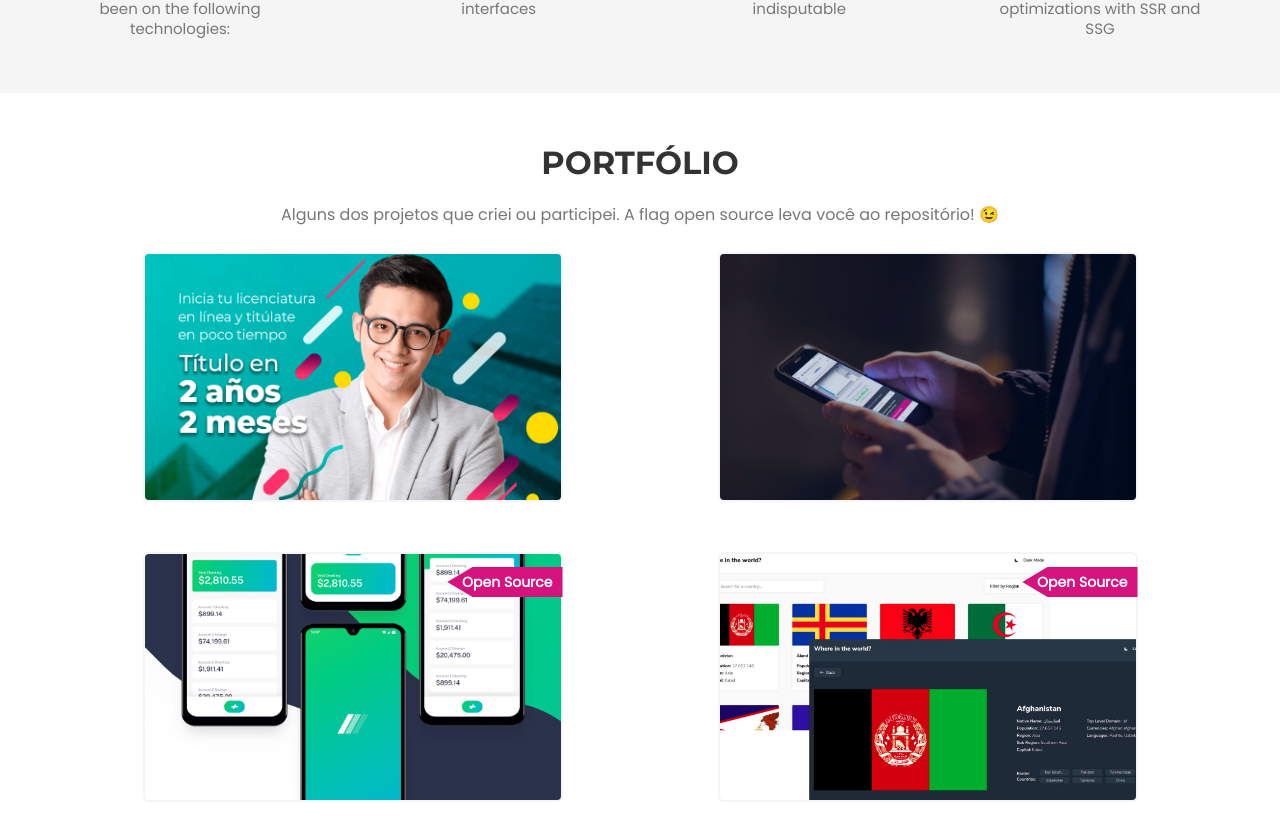
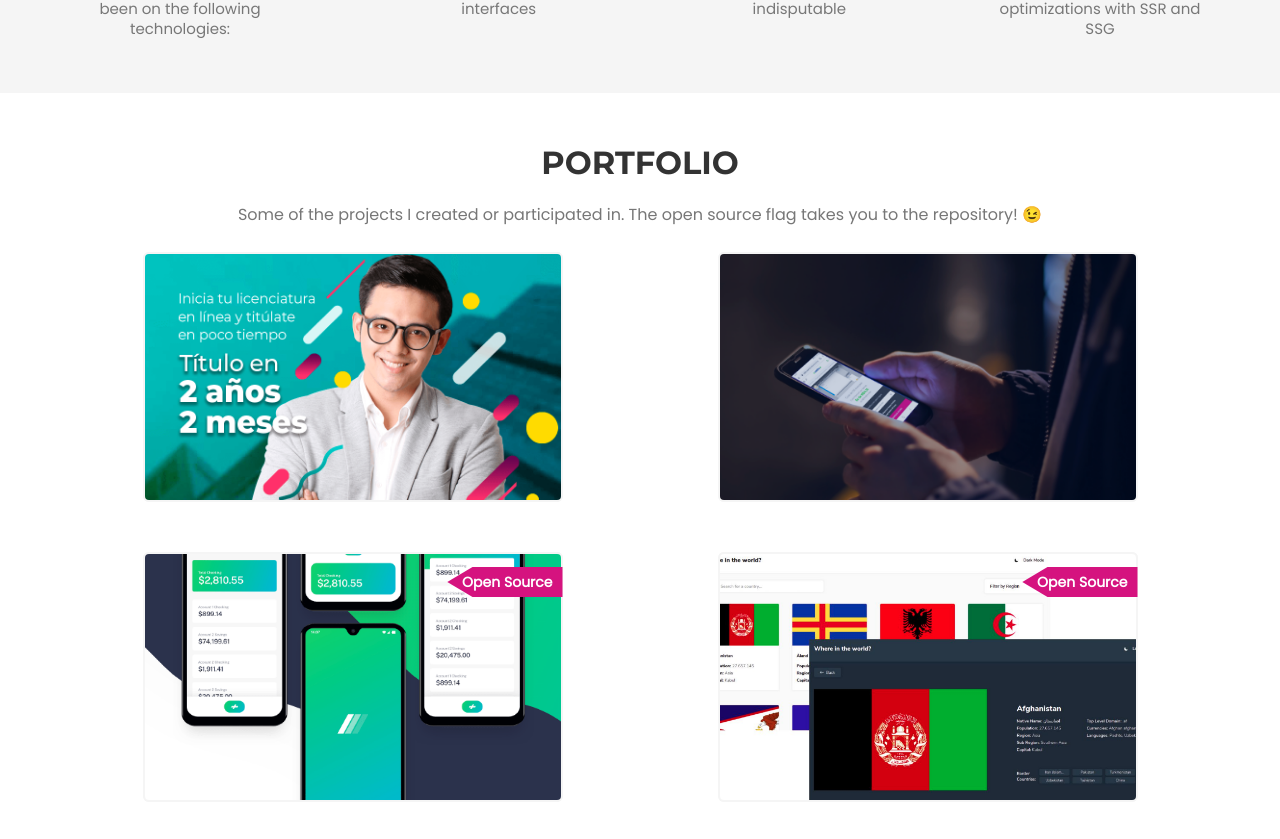
Before and after one commit to profdangarcia/my-portfolio, a Next.js app: page / in a window 1280 px wide. Shown: the part 1652-2491 px from the top of the page. Built offline with nearby package versions, Linux system fonts and the light colour scheme; a web font is replaced by a local one.

Commit message:
refactor(portfolio): applying multi language

```diff
--- a/src/components/PortfolioCard/index.tsx
+++ b/src/components/PortfolioCard/index.tsx
@@ -21,9 +21,10 @@ interface CardProps {
     repoUrl?: string
     websiteUrl: string
   }
+  buttonText: string
 }
 
-const PortfolioCard: React.FC<CardProps> = ({ cardData }) => {
+const PortfolioCard: React.FC<CardProps> = ({ cardData, buttonText }) => {
   return (
     <Container>
       <ImgBox data-text="OCC">
@@ -42,7 +43,7 @@ const PortfolioCard: React.FC<CardProps> = ({ cardData }) => {
           <Title>{cardData.title}</Title>
           <Description>{cardData.description}</Description>
           <SeeMoreBtn href={cardData.websiteUrl} target="_blank">
-            Veja Mais
+            {buttonText}
           </SeeMoreBtn>
         </Content>
       </ContentContainer>
--- a/src/components/PortfolioSection/data.ts
+++ /dev/null
@@ -1,45 +0,0 @@
-const portfolioData = {
-  title: 'PORTFÓLIO',
-  description:
-    'Alguns dos projetos que criei ou participei. A flag open source leva você ao repositório! 😉',
-  projects: [
-    {
-      title: 'OCC Educación',
-      description:
-        'Um projeto incrível de renovação de um site completo. Trabalhei nesse projeto durante minha atuação pela Catho Educação.',
-      picture: '/projects/occ.png',
-      openSource: false,
-      repoUrl: '',
-      websiteUrl: 'https://www.occ.com.mx/educacion'
-    },
-    {
-      title: 'Cursos Rápidos',
-      description:
-        'Ainda pela Catho Educação conseguimos lançar uma nova página para a venda de cursos online. Outro projeto que me orgulho de ter participado.',
-      picture: '/projects/catho-edu.png',
-      openSource: false,
-      repoUrl: '',
-      websiteUrl: 'https://www.catho.com.br/educacao/cursos-online'
-    },
-    {
-      title: 'EasyBank',
-      description:
-        'Uma landing page para um banco digital fictício. Criado em um desafio proposto pelo Frontend Menthor.',
-      picture: '/projects/challenge02.png',
-      openSource: true,
-      repoUrl: 'https://github.com/profdangarcia/front-challenge-02',
-      websiteUrl: 'https://front-challenge-02.now.sh/'
-    },
-    {
-      title: 'Places in the World',
-      description:
-        'Uma aplicação com Theme Switcher que consome uma API gratuita, a REST Countries. Primeiro projeto que utilizei Typescript por conta própria. ',
-      picture: '/projects/challenge03.png',
-      openSource: true,
-      repoUrl: 'https://github.com/profdangarcia/front-challenge-03',
-      websiteUrl: 'https://front-challenge-03.vercel.app/'
-    }
-  ]
-}
-
-export default portfolioData
--- a/src/components/PortfolioSection/index.tsx
+++ b/src/components/PortfolioSection/index.tsx
@@ -3,16 +3,38 @@ import PortfolioCard from '../PortfolioCard'
 import SectionTitle from '../utils/SectionTitle'
 import Wrapper from '../utils/Wrapper'
 
-import sectionData from './data'
 import { Container, Content } from './styles'
 
-const PortfolioSection: React.FC = () => {
-  const { projects } = sectionData
+interface Projects {
+  title: string
+  description: string
+  picture: string
+  openSource: boolean
+  repoUrl?: string
+  websiteUrl: string
+}
+interface ComponentData {
+  title: string
+  description: string
+  buttonText: string
+  projects: Array<Projects>
+}
+
+type Props = {
+  data: ComponentData
+}
+
+const PortfolioSection: React.FC<Props> = ({ data }) => {
+  const { projects } = data
 
   const cards = useMemo(
     () =>
       projects.map(project => (
-        <PortfolioCard cardData={project} key={project.title} />
+        <PortfolioCard
+          cardData={project}
+          key={project.title}
+          buttonText={data.buttonText}
+        />
       )),
     [projects]
   )
@@ -20,10 +42,7 @@ const PortfolioSection: React.FC = () => {
   return (
     <Container id="portfolio">
       <Wrapper>
-        <SectionTitle
-          title={sectionData.title}
-          description={sectionData.description}
-        />
+        <SectionTitle title={data.title} description={data.description} />
         <Content>{cards}</Content>
       </Wrapper>
     </Container>
--- a/src/pageData/home.ts
+++ b/src/pageData/home.ts
@@ -58,7 +58,51 @@ export default {
           'Framework para trabalhar com React possibilitando otimizações incríveis com SSR e SSG',
         icon: 'next'
       }
-    ]
+    ],
+    portfolio: {
+      title: 'PORTFÓLIO',
+      description:
+        'Alguns dos projetos que criei ou participei. A flag open source leva você ao repositório! 😉',
+      buttonText: 'Veja Mais',
+      projects: [
+        {
+          title: 'OCC Educación',
+          description:
+            'Um projeto incrível de renovação de um site completo. Trabalhei nesse projeto durante minha atuação pela Catho Educação.',
+          picture: '/projects/occ.png',
+          openSource: false,
+          repoUrl: '',
+          websiteUrl: 'https://www.occ.com.mx/educacion'
+        },
+        {
+          title: 'Cursos Rápidos',
+          description:
+            'Ainda pela Catho Educação conseguimos lançar uma nova página para a venda de cursos online. Outro projeto que me orgulho de ter participado.',
+          picture: '/projects/catho-edu.png',
+          openSource: false,
+          repoUrl: '',
+          websiteUrl: 'https://www.catho.com.br/educacao/cursos-online'
+        },
+        {
+          title: 'EasyBank',
+          description:
+            'Uma landing page para um banco digital fictício. Criado em um desafio proposto pelo Frontend Menthor.',
+          picture: '/projects/challenge02.png',
+          openSource: true,
+          repoUrl: 'https://github.com/profdangarcia/front-challenge-02',
+          websiteUrl: 'https://front-challenge-02.now.sh/'
+        },
+        {
+          title: 'Places in the World',
+          description:
+            'Uma aplicação com Theme Switcher que consome uma API gratuita, a REST Countries. Primeiro projeto que utilizei Typescript por conta própria.',
+          picture: '/projects/challenge03.png',
+          openSource: true,
+          repoUrl: 'https://github.com/profdangarcia/front-challenge-03',
+          websiteUrl: 'https://front-challenge-03.vercel.app/'
+        }
+      ]
+    }
   },
   en: {
     header: {
@@ -114,6 +158,50 @@ export default {
           'Framework to work with React enabling incredible optimizations with SSR and SSG',
         icon: 'next'
       }
-    ]
+    ],
+    portfolio: {
+      title: 'PORTFOLIO',
+      description:
+        'Some of the projects I created or participated in. The open source flag takes you to the repository! 😉',
+      buttonText: 'See More',
+      projects: [
+        {
+          title: 'OCC Educación',
+          description:
+            'An incredible project to renovate a complete website. I worked on this project while working for Catho Educação.',
+          picture: '/projects/occ.png',
+          openSource: false,
+          repoUrl: '',
+          websiteUrl: 'https://www.occ.com.mx/educacion'
+        },
+        {
+          title: 'Quick Courses',
+          description:
+            'Still through Catho Educação we managed to launch a new page for the sale of online courses. Another project that I am proud to have participated in.',
+          picture: '/projects/catho-edu.png',
+          openSource: false,
+          repoUrl: '',
+          websiteUrl: 'https://www.catho.com.br/educacao/cursos-online'
+        },
+        {
+          title: 'EasyBank',
+          description:
+            'A landing page for a fictitious digital bank. Created in a challenge proposed by Frontend Menthor.',
+          picture: '/projects/challenge02.png',
+          openSource: true,
+          repoUrl: 'https://github.com/profdangarcia/front-challenge-02',
+          websiteUrl: 'https://front-challenge-02.now.sh/'
+        },
+        {
+          title: 'Places in the World',
+          description:
+            'An application with Theme Switcher that consumes a free API, REST Countries. First project that I used Typescript on my own.',
+          picture: '/projects/challenge03.png',
+          openSource: true,
+          repoUrl: 'https://github.com/profdangarcia/front-challenge-03',
+          websiteUrl: 'https://front-challenge-03.vercel.app/'
+        }
+      ]
+    }
   }
 }
--- a/src/pages/index.tsx
+++ b/src/pages/index.tsx
@@ -31,7 +31,7 @@ const Home: React.FC<PageProps> = ({ language }) => {
       <Banner data={data.banner} />
       <About data={data.about} />
       <TechSection data={data.techs} />
-      <PortfolioSection />
+      <PortfolioSection data={data.portfolio} />
       <Contact />
       <Footer />
     </>
```
